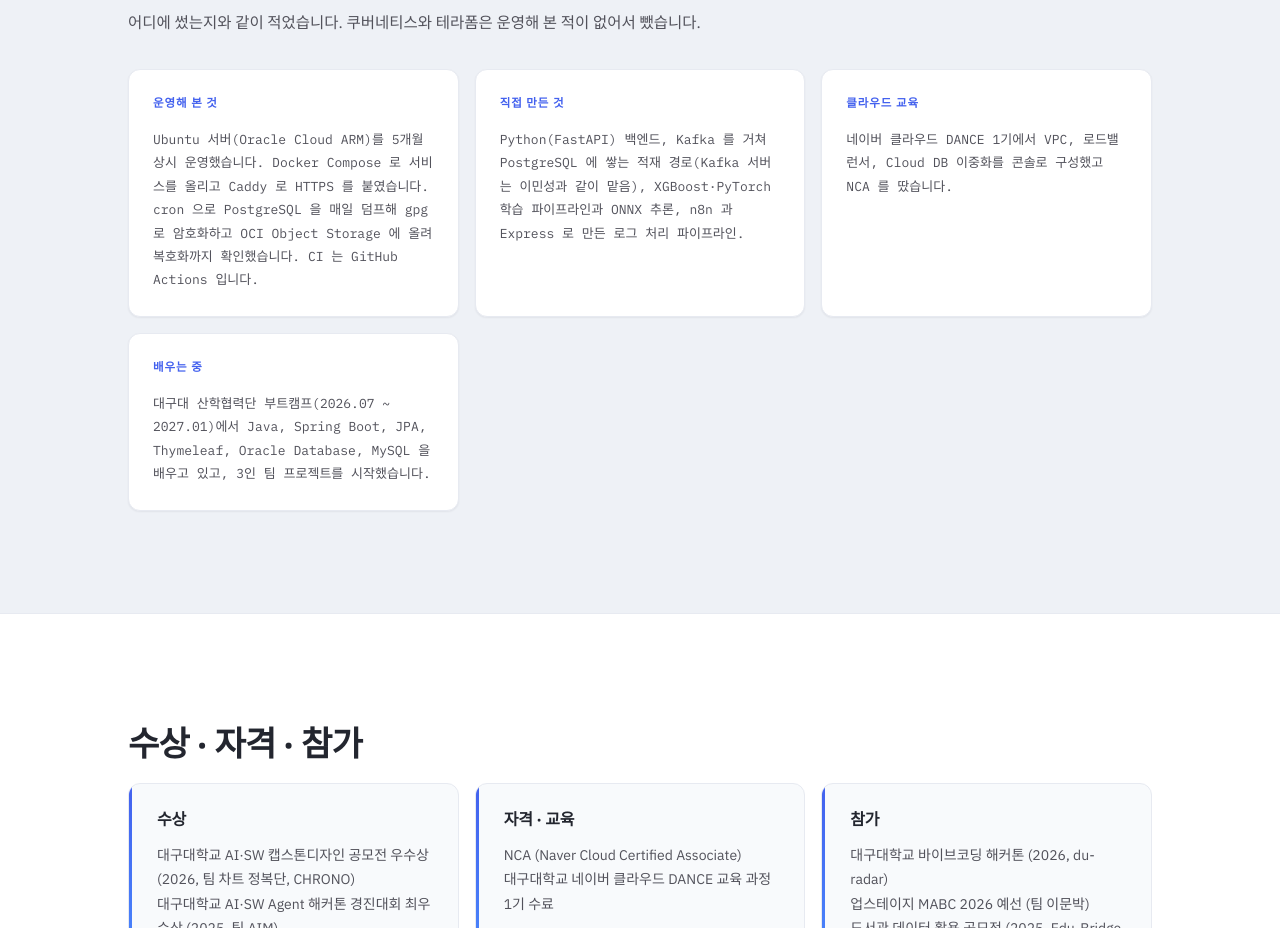
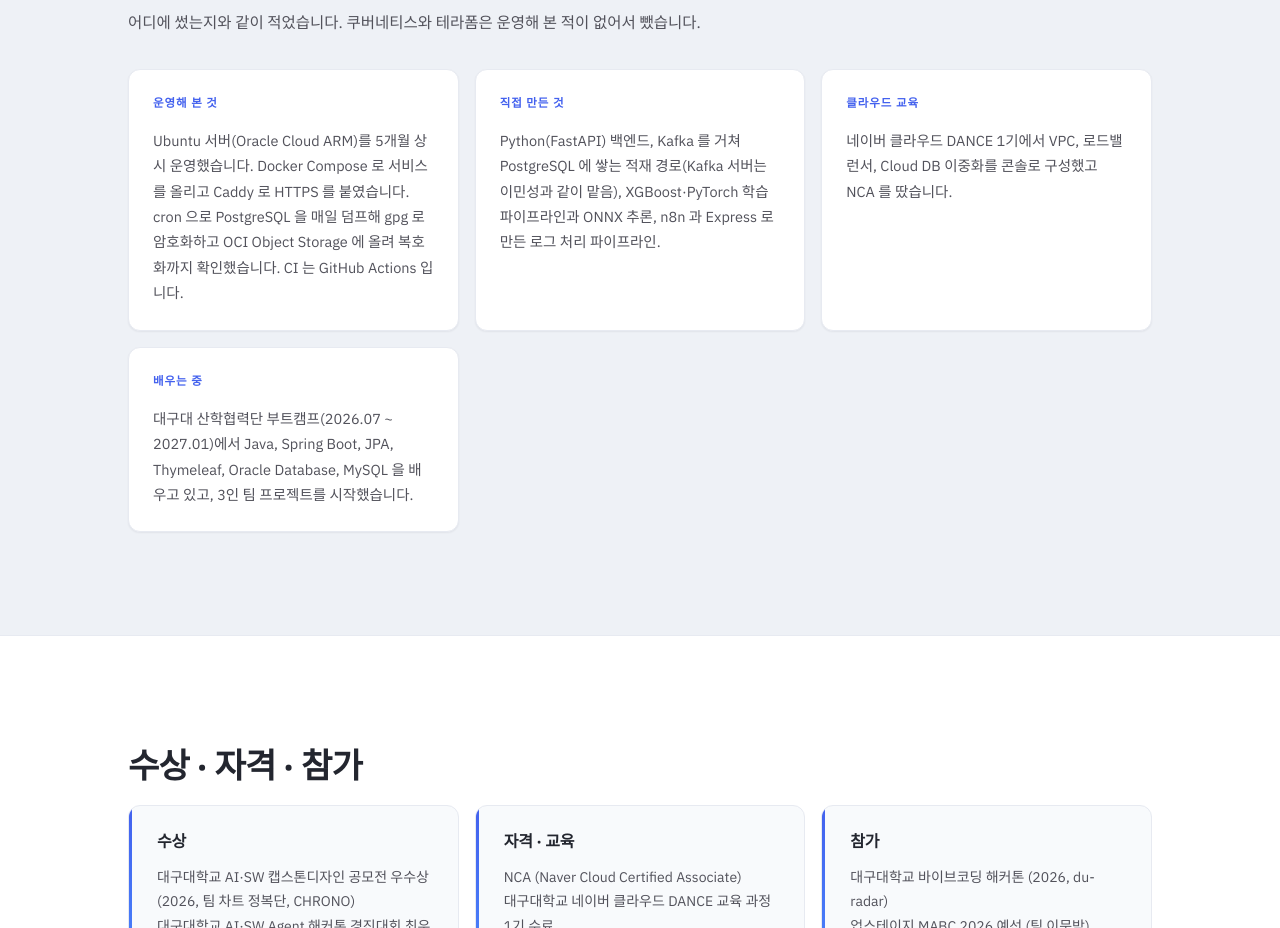
Before and after one commit to jihun-moon/jihun-moon, a plain HTML site: page docs/index.html in a window 1280 px wide. Shown: the part 3341-4269 px from the top of the page. Drawn offline with Linux system fonts and the light colour scheme; a web font is replaced by a local one.

```diff
--- a/docs/style.css
+++ b/docs/style.css
@@ -411,3 +411,4 @@ h1, h2, h3, h4 { font-family: var(--font-head); letter-spacing: -0.02em; }
 .more ul { margin: var(--sp-3) 0 0; padding-left: 18px; color: var(--text-2); line-height: 1.8; font-size: 14px; }
 .more a { font-weight: 600; }
 .flagship > .btn { align-self: flex-start; margin-bottom: var(--sp-4); }
+.stack-cat p { font-family: inherit; font-size: 14.5px; line-height: 1.75; }
```
